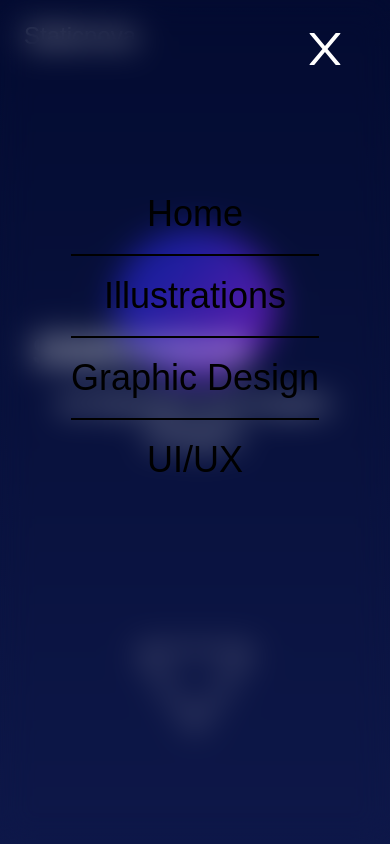
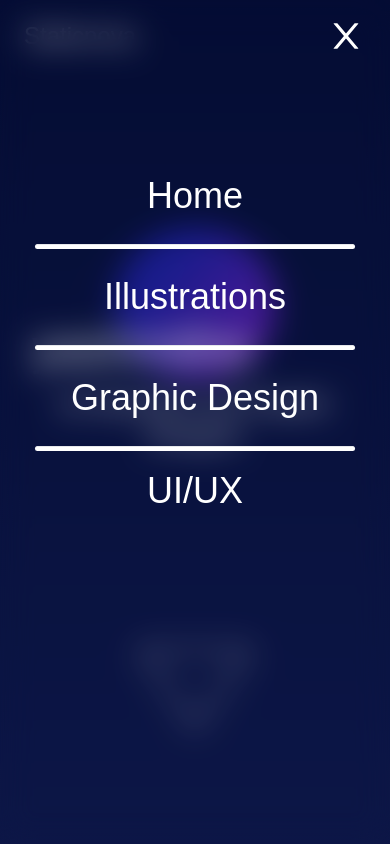
Before and after one commit to nandanpi/staticnova-portfolio, a React (Create React App) app: page / in a window 390 px wide. Both pictures are taken after a click on the icon 346 px from the left and 36 px from the top of the page. Shown: the top 844 px of the page. Built offline with nearby package versions, Linux system fonts and the light colour scheme; a web font is replaced by a local one.

Commit message:
Minor changes

```diff
--- a/src/components/Main.jsx
+++ b/src/components/Main.jsx
@@ -171,7 +171,7 @@ const Main = () => {
                         <div className="flex pt-20 justify-center">
                             <div className="flex justify-center z-10 pt-24 pb-52">
                                 <div className="grid grid-rows-2">
-                                    <span className="gtek text-5xl">staticnova</span>
+                                    <span className="gtek text-5xl">yashmitha</span>
                                     <span className="ocra text-2xl text-center">An Illustrator and Graphic Designer</span>
                                 </div>
                             </div>
--- a/src/components/navbar.jsx
+++ b/src/components/navbar.jsx
@@ -24,25 +24,46 @@ const Navbar = () => {
             </div>
             <div className="block md:hidden text-white z-0">
                 <div className="flex justify-between py-4 px-6">
-                    <span className="logo text-2xl pt-1">Staticnova</span>
+                    <span className="logo text-2xl pt-1"><HashLink smooth to="/">Staticnova</HashLink></span>
                     <HiMenu size={40} onClick={toggleNav} className={nav ? "hidden" : "block"}/>
                 </div>
             </div>
-            <div className={nav ? "fixed z-50 top-0 right-0 w-screen h-screen backdrop-blur-lg" : "hidden"}>
+            <div className={nav ? "fixed z-50 top-0 right-0 w-screen h-screen backdrop-blur-lg bg-[#0B1544] bg-opacity-20" : "hidden"}>
                 <div className="flex w-full justify-end">
-                    <AiOutlineClose size={50} onClick={toggleNav} className="cursor-pointer text-white  mx-10 my-6"/>
+                    <AiOutlineClose size={40} onClick={toggleNav} className="cursor-pointer text-white  mx-6 my-4"/>
                 </div>
-                <div className="flex justify-center text-black h-screen">
+                <div className="flex justify-center text-white h-screen">
                     <ul className="justify-center items-center space-y-5 mt-24 text-center ocra">
-                        <li className="border-b-2 pb-5 border-b-black ">
+                        {/*<li className="border-b-2 pb-5 border-b-white ">*/}
+                        {/*    <HashLink smooth to="/" onClick={toggleNav} className="text-4xl ">Home</HashLink>*/}
+                        {/*</li>*/}
+                        {/*<li className="border-b-2 pb-5 border-b-white ">*/}
+                        {/*    <HashLink smooth to="/illustrations#top" onClick={toggleNav} className="text-4xl ">Illustrations</HashLink>*/}
+                        {/*</li>*/}
+                        {/*<li className="border-b-2 pb-5 border-b-white ">*/}
+                        {/*    <HashLink smooth to="/graphicdesign#top" onClick={toggleNav} className="text-4xl ">Graphic Design</HashLink>*/}
+                        {/*</li>*/}
+                        {/*<li>*/}
+                        {/*    <HashLink smooth to="/uiux" onClick={toggleNav} className="text-4xl ">UI/UX</HashLink>*/}
+                        {/*</li>*/}
+                        <li className="py-2">
                             <HashLink smooth to="/" onClick={toggleNav} className="text-4xl ">Home</HashLink>
                         </li>
-                        <li className="border-b-2 pb-5 border-b-black ">
+                        <div className="flex justify-center">
+                            <hr className="w-80 p-[2px] bg-white rounded-full"/>
+                        </div>
+                        <li className="py-2">
                             <HashLink smooth to="/illustrations#top" onClick={toggleNav} className="text-4xl ">Illustrations</HashLink>
                         </li>
-                        <li className="border-b-2 pb-5 border-b-black ">
+                        <div className="flex justify-center">
+                            <hr className="w-80 p-[2px] bg-white rounded-full"/>
+                        </div>
+                        <li className="py-2">
                             <HashLink smooth to="/graphicdesign#top" onClick={toggleNav} className="text-4xl ">Graphic Design</HashLink>
                         </li>
+                        <div className="flex justify-center">
+                            <hr className="w-80 p-[2px] bg-white rounded-full"/>
+                        </div>
                         <li>
                             <HashLink smooth to="/uiux" onClick={toggleNav} className="text-4xl ">UI/UX</HashLink>
                         </li>
```
